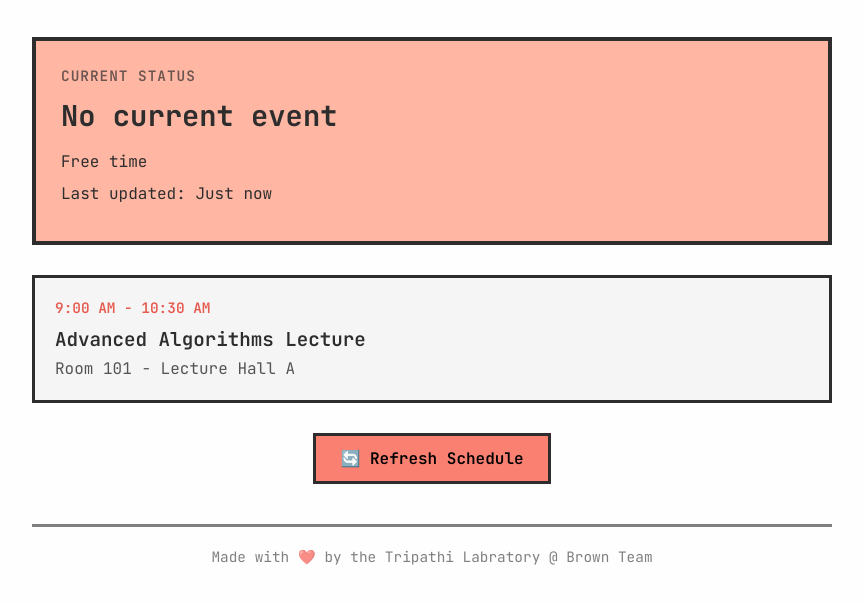
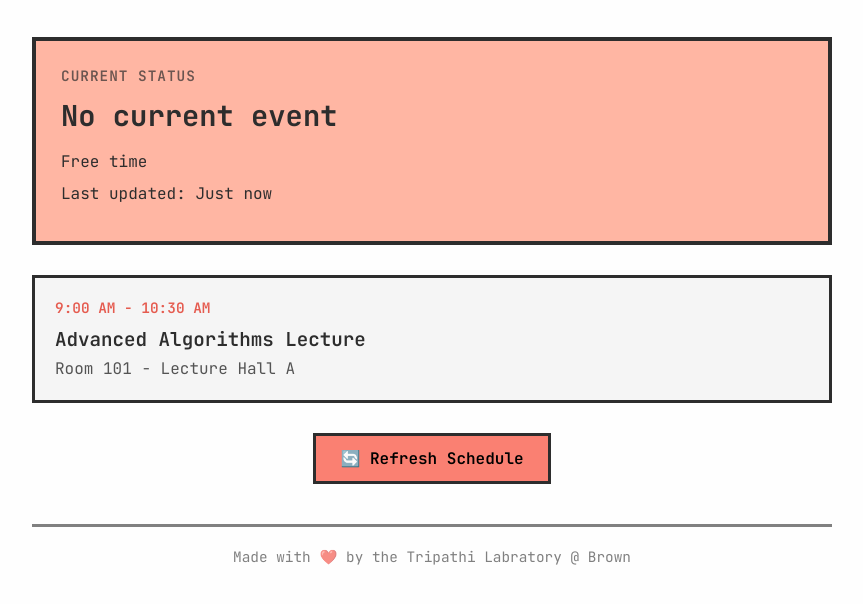
Before and after one commit to arnavjain9/WIDT, a plain HTML site: page index.html in a window 1280 px wide. Shown: the part 182-786 px from the top of the page, without its empty margins (208-1071 px from the left). Drawn offline with Linux system fonts and the light colour scheme; no server answers.

Commit message:
Update index.html

```diff
--- a/index.html
+++ b/index.html
@@ -233,7 +233,7 @@
         </button>
 
         <footer class="footer">
-            <span>Made with ❤️ by the Tripathi Labratory @ Brown Team</span>
+            <span>Made with ❤️ by the Tripathi Labratory @ Brown</span>
         </footer>
     </div>
 
```
